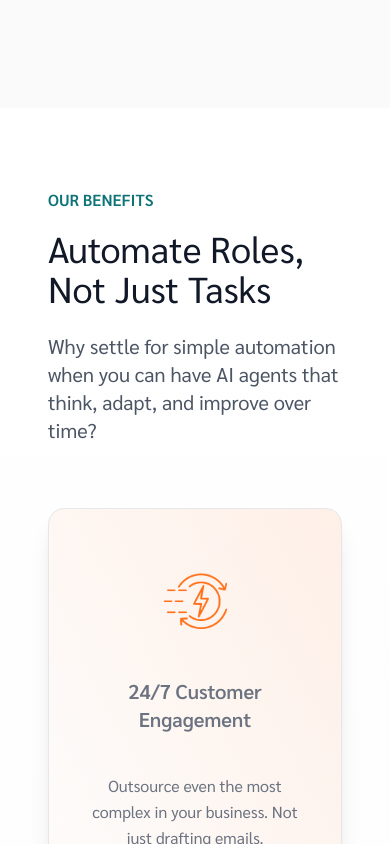
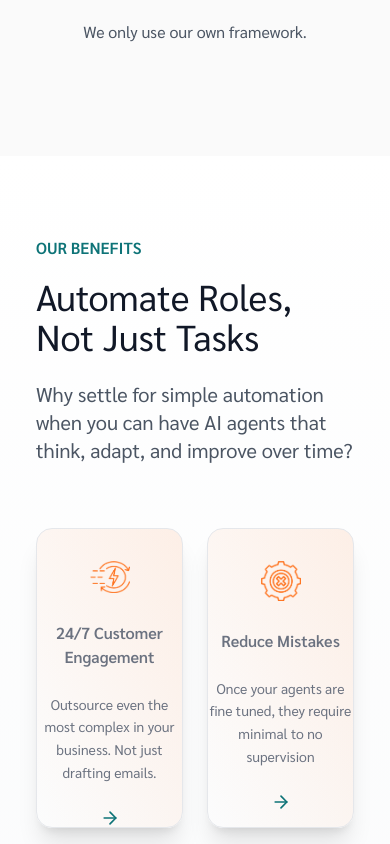
Before and after one commit to swethadurai/leadbridge, a React (Vite) app: page / in a window 390 px wide. Shown: the part 2821-3665 px from the top of the page. Built offline with nearby package versions, Linux system fonts and the light colour scheme.

Commit message:
mobile view

```diff
--- a/src/components/contactus/form.tsx
+++ b/src/components/contactus/form.tsx
@@ -244,6 +244,7 @@ function Form() {
             animate={{ opacity: 1, scale: 1 }}
             transition={{ duration: 0.8 }}
           /> */}
+          <img src={foormimg}> </img>
           <motion.div
             className="bg-white p-6 rounded-lg shadow-lg -mt-20 ml-10 mr-10 relative z-10 border border-gray-100"
             initial={{ opacity: 0, y: 20 }}
--- a/src/components/ourbenifits.tsx
+++ b/src/components/ourbenifits.tsx
@@ -17,13 +17,13 @@ const BenefitCard = ({ icon, title, description }: BenefitCardProps) => (
     initial={{ opacity: 0, y: 20 }}
     whileInView={{ opacity: 1, y: 0 }}
     transition={{ duration: 0.5 }}
-    className="text-center h-[500px] rounded-2xl p-8 hover:shadow-2xl shadow-xl transition-shadow duration-300 bg-gradient-to-bl from-[#FE701A]/10 to-transparent border border-gray-200 "
+    className="text-center sm:h-[500px] h-[300px] rounded-2xl sm:p-8 p-0 hover:shadow-2xl shadow-xl transition-shadow duration-300 bg-gradient-to-bl from-[#FE701A]/10 to-transparent border border-gray-200 "
   >
     <div className="text-[#ff4d00] mb-6 mx-auto mt-8">
       {icon}
     </div>
-    <h3 className="text-xl font-semibold text-gray-500 mb-4 pt-6">{title}</h3>
-    <p className="text-gray-500 mb-6 leading-relaxed pt-6">{description}</p>
+    <h3 className="sm:text-xl text-md font-semibold text-gray-500 sm:mb-4 mb-0 sm:pt-6 pt-1">{title}</h3>
+    <p className="text-gray-500 sm:mb-6 mb-0 leading-relaxed pt-6 sm:text-md text-sm">{description}</p>
     <div className="text-[#0D7377] pt-6 ">
       <ArrowRight className="w-5 h-5 m-auto" />
     </div>
@@ -33,29 +33,29 @@ const BenefitCard = ({ icon, title, description }: BenefitCardProps) => (
 export const BenefitsSection = () => {
   const benefits = [
     {
-      icon:<img src={img1} alt="24/7 Customer Engagement" className="w-16 h-14 m-auto" />,
+      icon:<img src={img1} alt="24/7 Customer Engagement" className="sm:w-16 sm:h-14 m-auto w-10 h-8" />,
       title: "24/7 Customer Engagement",
       description: "Outsource even the most complex in your business. Not just drafting emails.",
     },
     {
-      icon: <img src={img2} alt="24/7 Customer Engagement" className="w-16 h-16 m-auto" />,
+      icon: <img src={img2} alt="24/7 Customer Engagement" className="sm:w-16 sm:h-16 m-auto w-10 h-10" />,
       title: "Reduce Mistakes",
       description: "Once your agents are fine tuned, they require minimal to no supervision",
     },
     {
-      icon: <img src={img3} alt="24/7 Customer Engagement" className="w-16 h-14 m-auto" />,
+      icon: <img src={img3} alt="24/7 Customer Engagement" className="sm:w-16 sm:h-14 m-auto w-10 h-8" />,
       title: "Business Process Automation",
       description: "Adapt quickly to new advancements in AI with OpenAI Assistants API",
     },
     {
-      icon: <img src={img4} alt="24/7 Customer Engagement" className="w-16 h-16 m-auto" />,
+      icon: <img src={img4} alt="24/7 Customer Engagement" className="sm:w-16 sm:h-16 m-auto w-10 h-10" />,
       title: "Data and Insights",
       description: "Add more agents as needed. Scale without affecting your overhead.",
     },
   ];
 
   return (
-    <section className="py-20 px-4 bg-gradient-to-b from-white to-gray-50 ">
+    <section className="py-20 px-1 sm:px-4 bg-gradient-to-b from-white to-gray-50 ">
       <div className="container mx-auto max-w-7xl">
         <motion.div
           initial={{ opacity: 0, y: 20 }}
@@ -72,7 +72,7 @@ export const BenefitsSection = () => {
           </p>
         </motion.div>
 
-        <div className="grid grid-cols-1 md:grid-cols-2 lg:grid-cols-4 gap-6 ">
+        <div className="grid grid-cols-2 xs:grid-cols-2 md:grid-cols-2 lg:grid-cols-4 gap-6">
           {benefits.map((benefit, index) => (
             <BenefitCard
               key={index}
--- a/src/components/process.tsx
+++ b/src/components/process.tsx
@@ -17,11 +17,11 @@ const ProcessStep = ({ stepNumber, title, description, isLeft }: ProcessStepProp
       initial={{ opacity: 0, x: isLeft ? -20 : 20 }}
       whileInView={{ opacity: 1, x: 0 }}
       transition={{ duration: 0.5 }}
-      className={`w-[45%] p-2 top-0  -mt-10 ${isLeft ? "text-right" : "text-left"}`}
+      className={`w-[45%] p-2 top-0 -mt-10 ${isLeft ? "text-right" : "text-left"}`}
     >
-      <span className="text-[#FE701A] text-sm font-semibold -mt-10 ">STEP {stepNumber}</span>
-      <h3 className="text-2xl font-bold text-teal-600 mb-2 ">{title}</h3>
-      <p className="text-gray-600 mb-7">{description}</p>
+      <span className="text-[#FE701A] text-xs md:text-sm font-semibold -mt-10">STEP {stepNumber}</span>
+      <h3 className="text-lg md:text-2xl font-bold text-teal-600 mb-2">{title}</h3>
+      <p className="text-xs md:text-base text-gray-600 mb-7">{description}</p>
     </motion.div>
 
     {/* Step Indicator */}
@@ -58,10 +58,10 @@ export const ProcessSection = () => {
           transition={{ duration: 0.5 }}
           className="text-center mb-16"
         >
-          <h1 className="text-4xl md:text-5xl font-bold text-gray-900 mb-4">
+          <h1 className="text-2xl md:text-5xl font-bold text-gray-900 mb-4">
             How It Works: Our Process
           </h1>
-          <p className="text-md text-gray-400 mt-10 mb-10">
+          <p className="text-sm md:text-md text-gray-400 mt-10 mb-10">
             A Proven Framework for Transforming Your Business with <br />
             Custom AI Agent Solutions.
           </p>
--- a/src/components/who-we-wre.tsx
+++ b/src/components/who-we-wre.tsx
@@ -1,16 +1,16 @@
 export default function WhoWeAre() {
   return (
-    <section className="px-4 bg-[#FAFAFA] pb-28 ">
-      <div className="text-center flex flex-col sm:flex-row  gap-12 items-baseline max-w-[1200px] mx-auto">
+    <section className="px-4 bg-[#FAFAFA] pb-28 pt-12 sm:mt-0">
+      <div className="text-center flex flex-col sm:flex-row gap-12 items-baseline max-w-[1200px] mx-auto">
         {/* Left Section */}
         <div className="text-center sm:text-right sm:w-1/2">
-          <h2 className="text-gray-500 uppercase text-sm font-medium mb-4 ">Who We Are</h2>
+          <h2 className="text-gray-500 uppercase text-sm font-medium mb-4">Who We Are</h2>
           <h3 className="text-3xl sm:text-4xl md:text-5xl font-normal text-gray-800 mb-6">
             Your Dedicated
             <br />
             AI Team - On Demand
           </h3>
-          <p className="text-gray-600 mb-12  sm:text-right xs:text-center mx-auto sm:mx-0">
+          <p className="text-gray-600 mb-12 sm:text-right xs:text-center mx-auto sm:mx-0">
             We are a small team of AI developers. Our founder, Arsenii, is leading one of the most popular AI Agent
             Development Frameworks called Agency Swarm.
           </p>
--- a/src/index.css
+++ b/src/index.css
@@ -13,11 +13,14 @@
     --popover: 0 0% 100%;
     --popover-foreground: 222.2 84% 4.9%;
 
-    --primary: 222.2 47.4% 11.2%;
+    --primary: 186 79% 26%;
     --primary-foreground: 210 40% 98%;
 
-    --secondary: 210 40% 96.1%;
+    --secondary: 22 99% 55%;
     --secondary-foreground: 222.2 47.4% 11.2%;
+
+    --tertiary: 170 4% 30%;
+    --tertiary-foreground: 210 40% 98%;
 
     --muted: 210 40% 96.1%;
     --muted-foreground: 215.4 16.3% 46.9%;
@@ -61,11 +64,14 @@
     --popover: 222.2 84% 4.9%;
     --popover-foreground: 210 40% 98%;
 
-    --primary: 210 40% 98%;
-    --primary-foreground: 222.2 47.4% 11.2%;
+    --primary: 186 79% 26%;
+    --primary-foreground: 210 40% 98%;
 
-    --secondary: 217.2 32.6% 17.5%;
+    --secondary: 22 99% 55%;
     --secondary-foreground: 210 40% 98%;
+
+    --tertiary: 170 4% 30%;
+    --tertiary-foreground: 210 40% 98%;
 
     --muted: 217.2 32.6% 17.5%;
     --muted-foreground: 215 20.2% 65.1%;
```
